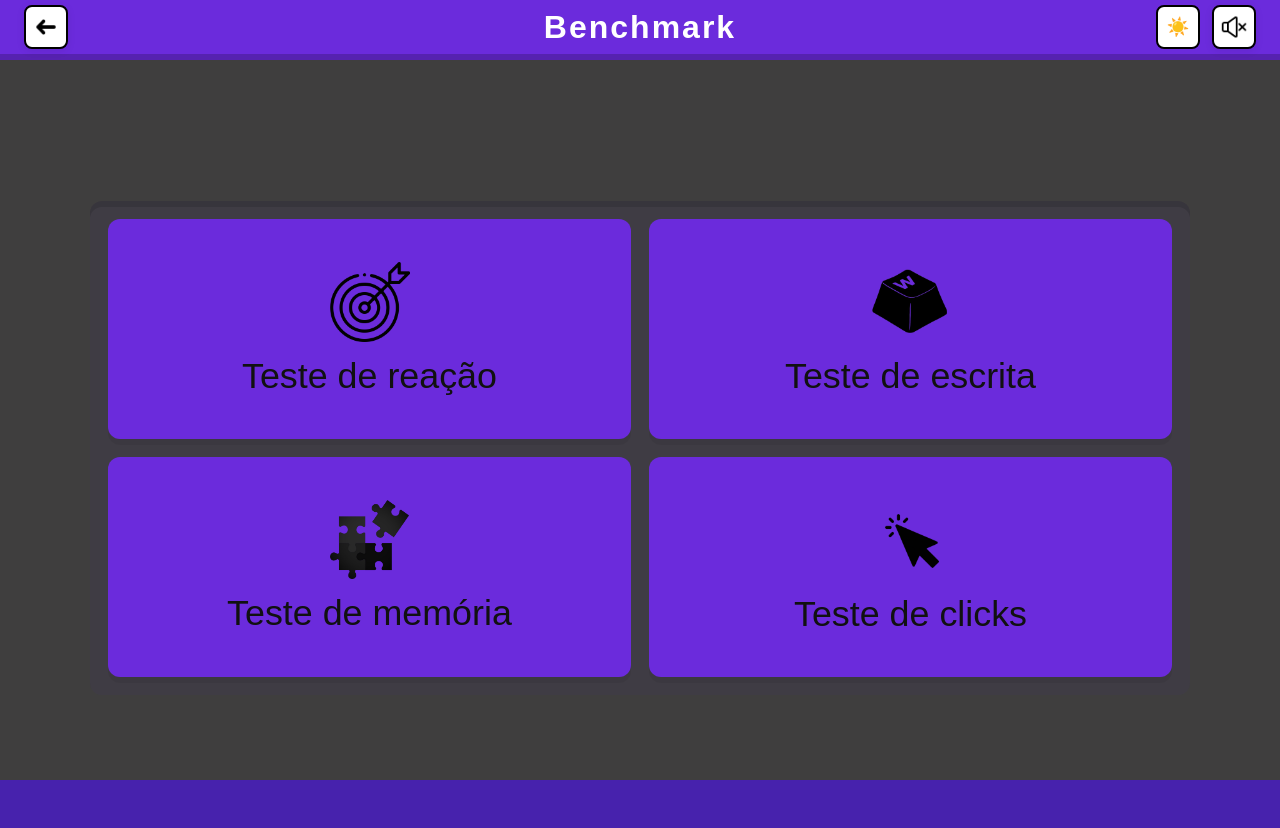
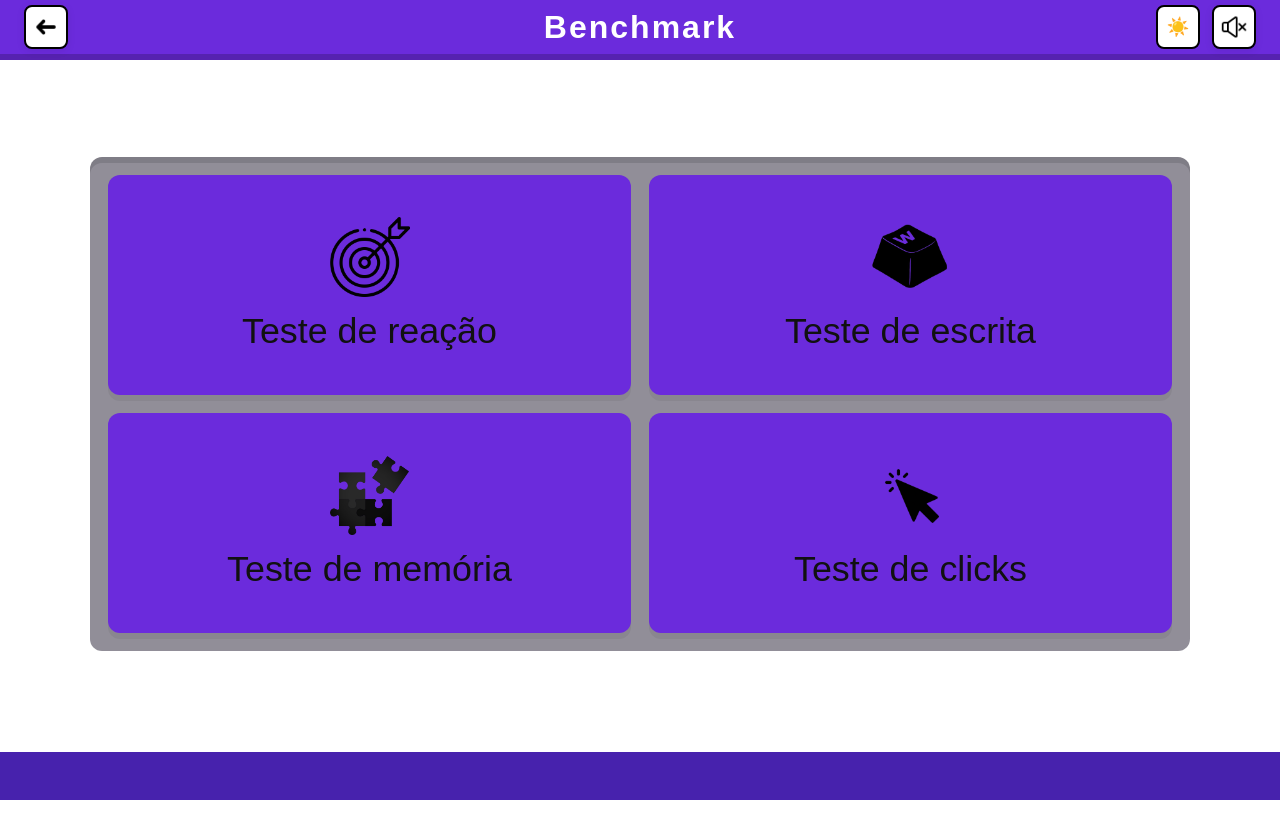
Before and after one commit to eronzito/Benchmark, a plain HTML site: page index.html in a window 1280 px wide. Both pictures are taken after a click on the button "Alternar tema". After the commit the page ends 800 px from the top, so only its background shows below. Drawn offline with Linux system fonts and the light colour scheme.

Commit message:
Fix resultados Testes

```diff
--- a/index.html
+++ b/index.html
@@ -5,21 +5,7 @@
     <meta name="viewport" content="width=device-width, initial-scale=1">
     <link rel="stylesheet" href="style.css">
     <title>Benchmark Alpha Teste</title>
-    <style>
-        body {
-            margin: 0;
-            background: #3f3e3e;
-            min-height: 100vh;
-            display: flex;
-            flex-direction: column;
-            justify-content: center;
-            align-items: center;
-        }
-        h1 {
-            margin-bottom: 110px;
-            color: #fffafa;
-        }
-    </style>
+
 </head>
 <body>
     <header>
--- a/script.js
+++ b/script.js
@@ -46,12 +46,13 @@ const reactionResult = document.getElementById('reaction-result');
 
 function startReactionWait() {
     if (!reactionBtn) return;
+    if (reactionResult) reactionResult.style.display = 'none';
+
     waitingForSignal = true;
     earlyClickFlag = false;
     reactionBtn.classList.remove('ready');
     reactionBtn.disabled = false;
     reactionBtn.textContent = 'Espere...';
-    reactionResult.textContent = '';
 
     const waitTime = Math.random() * 5000 + 3000; // 3s a 8s
     reactionTimeout = setTimeout(() => {
@@ -68,13 +69,17 @@ function startReactionWait() {
 if (reactionBtn) {
     reactionBtn.textContent = 'Iniciar';
     reactionBtn.disabled = false;
+    if (reactionResult) reactionResult.style.display = 'none';
 
     reactionBtn.addEventListener('click', function () {
         if (reactionBtn.classList.contains('ready')) {
             const reactionEnd = performance.now();
             let reactionTime = Math.round(reactionEnd - reactionStart);
             reactionTime = Math.max(0, reactionTime - 100);
-            reactionResult.textContent = `Seu tempo de reação: ${reactionTime} ms`;
+            if (reactionResult) {
+                reactionResult.textContent = `Seu tempo de reação: ${reactionTime} ms`;
+                reactionResult.style.display = 'block';
+            }
             reactionBtn.classList.remove('ready');
             reactionBtn.textContent = 'Iniciar';
             if (reactionTimeout) { clearTimeout(reactionTimeout); reactionTimeout = null; }
@@ -87,7 +92,10 @@ if (reactionBtn) {
         if (waitingForSignal) {
             if (!earlyClickFlag) {
                 earlyClickFlag = true;
-                reactionResult.textContent = 'Muito cedo!';
+                if (reactionResult) {
+                    reactionResult.textContent = 'Muito cedo!';
+                    reactionResult.style.display = 'block';
+                }
                 reactionBtn.textContent = 'Muito cedo!';
                 return;
             }
@@ -99,7 +107,10 @@ if (reactionBtn) {
                 }
                 waitingForSignal = false;
                 earlyClickFlag = false;
-                reactionResult.textContent = 'Reiniciando o teste...';
+                if (reactionResult) {
+                    reactionResult.textContent = 'Reiniciando o teste...';
+                    reactionResult.style.display = 'block';
+                }
                 reactionBtn.textContent = 'Iniciar';
                 reactionBtn.classList.remove('ready');
                 reactionBtn.disabled = false;
--- a/style.css
+++ b/style.css
@@ -4,14 +4,21 @@
     --panel-contrast: #fffafa;
     --panel-surface: rgba(255,255,255,0.12);
     --button-shadow: rgba(0,0,0,0.12);
+
+
+    --result-bg: rgba(255,255,255,0.9);
+    --result-text: #000000;
 }
 
 .light-theme {
     --bg: #ffffff;
     --panel: #6b2bdc;
     --panel-contrast: #111111;
-    --panel-surface: rgba(71,34,173,0.06);
-    --button-shadow: rgba(0,0,0,0.06);
+    --panel-surface: rgba(138, 135, 146, 0.938);
+    --button-shadow: rgba(0, 0, 0, 0.06);
+
+    --result-bg: rgba(0,0,0,0.06);
+    --result-text: #111111;
 }
 
 /* Layout base */
@@ -60,6 +67,7 @@ body > .button-area {
     padding: 24px 16px 48px;
     box-sizing: border-box;
     min-height: calc(100vh - 160px);
+    background: transparent;
 }
 
 
@@ -74,7 +82,6 @@ body > .button-area {
     grid-template-columns: repeat(2, 1fr);
     gap: 18px;
     box-sizing: border-box;
-
     grid-auto-rows: auto;
     max-height: none;
     margin: 0 auto;
```
